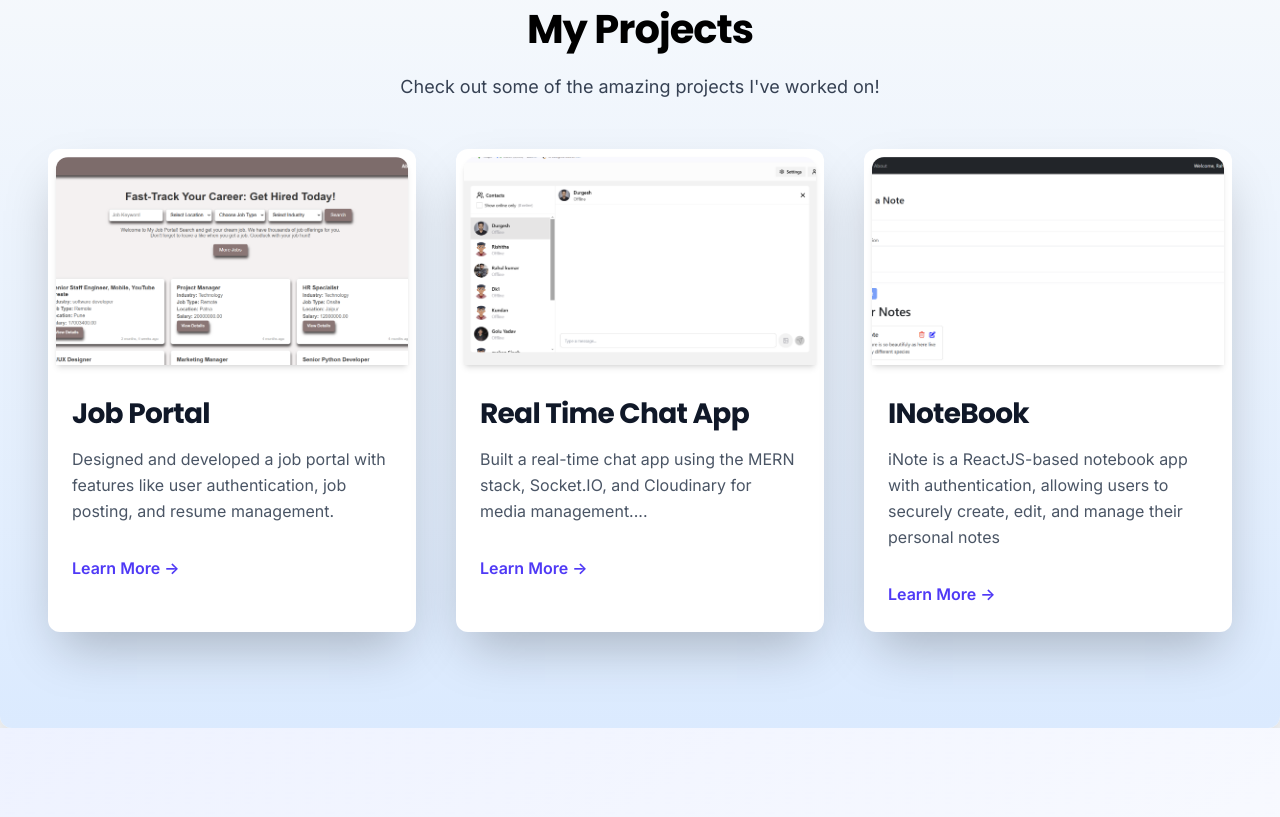
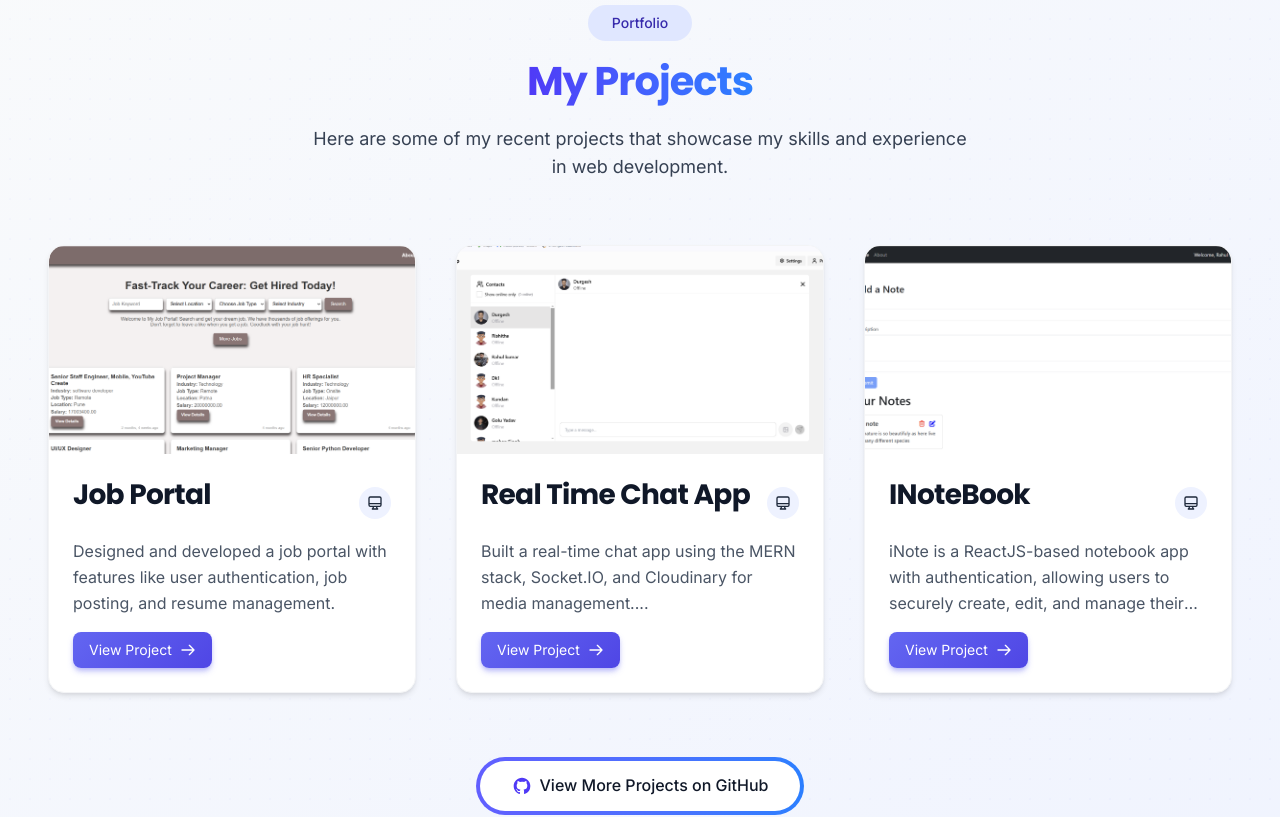
Before and after one commit to Rahuly1606/PortFolio, a React (Vite) app in the folder frontend/: page / in a window 1280 px wide. Shown: the part 1580-2397 px from the top of the page. Built offline with nearby package versions, Linux system fonts and the light colour scheme.

Commit message:
fixed project section

```diff
--- a/frontend/src/components/Footer.jsx
+++ b/frontend/src/components/Footer.jsx
@@ -132,10 +132,10 @@ const Footer = () => {
                   <div className="ml-4">
                     <h4 className="text-lg font-semibold text-gray-900">Email</h4>
                     <a
-                      href="mailto:rahulkumar.y1606@gmail.com"
+                      href="mailto:alexrahul1606@gmail.com"
                       className="text-gray-600 hover:text-indigo-600 transition-colors inline-flex items-center group/link"
                     >
-                      <span>rahulkumar.y1606@gmail.com</span>
+                      <span>alexrahul1606@gmail.com</span>
                       <svg
                         xmlns="http://www.w3.org/2000/svg"
                         className="h-4 w-4 ml-1 opacity-0 group-hover/link:opacity-100 transform -translate-x-2 group-hover/link:translate-x-0 transition-all duration-300"
--- a/frontend/src/components/MyProjects.jsx
+++ b/frontend/src/components/MyProjects.jsx
@@ -1,72 +1,186 @@
 import React from 'react';
 import { motion } from 'framer-motion';
+import { useInView } from 'react-intersection-observer';
 
-const MyProjects = ({ projects, projectsInView, projectsRef }) => {
+const MyProjects = ({ projects }) => {
+  const [ref, inView] = useInView({
+    triggerOnce: true,
+    threshold: 0.1,
+  });
+
+  // Animation variants
+  const containerVariants = {
+    hidden: { opacity: 0 },
+    visible: {
+      opacity: 1,
+      transition: {
+        staggerChildren: 0.2,
+        delayChildren: 0.3
+      }
+    }
+  };
+
+  const itemVariants = {
+    hidden: { y: 50, opacity: 0 },
+    visible: {
+      y: 0,
+      opacity: 1,
+      transition: {
+        type: "spring",
+        stiffness: 100,
+        damping: 12
+      }
+    }
+  };
+
   return (
     <motion.section
       id="projects"
-      className="bg-gradient-to-b from-white-50 to-blue-100 py-24 shadow-2xl rounded-xl"
-      initial={{ opacity: 0, y: 50 }}
-      animate={projectsInView ? 'visible' : 'hidden'}
-      variants={{
-        visible: { opacity: 1, y: 0, transition: { duration: 0.5, ease: "easeOut" } },
-        hidden: { opacity: 0, y: 50 },
-      }}
-      ref={projectsRef}
+      ref={ref}
+      className="relative py-24 overflow-hidden"
+      initial={{ opacity: 0 }}
+      animate={inView ? { opacity: 1 } : { opacity: 0 }}
+      transition={{ duration: 0.5 }}
     >
-      <div className="mx-auto max-w-7xl px-6 lg:px-12">
+      {/* Background elements */}
+      <div className="absolute inset-0 bg-gradient-to-br from-gray-50 to-indigo-50 opacity-80"></div>
+      <div className="absolute inset-0 bg-dot-pattern opacity-[0.15]"></div>
+
+      <div className="container mx-auto px-6 lg:px-12 relative z-10">
+        <motion.div
+          initial={{ opacity: 0, y: 20 }}
+          animate={inView ? { opacity: 1, y: 0 } : { opacity: 0, y: 20 }}
+          transition={{ duration: 0.7 }}
+          className="text-center mb-16"
+        >
+          <motion.div
+            initial={{ opacity: 0, scale: 0.9 }}
+            animate={inView ? { opacity: 1, scale: 1 } : { opacity: 0, scale: 0.9 }}
+            transition={{ duration: 0.5 }}
+            className="inline-block px-6 py-2 mb-4 rounded-full bg-indigo-100 text-indigo-800 font-medium text-sm"
+          >
+            Portfolio
+          </motion.div>
+
           <motion.h2
-          initial={{ opacity: 0, y: -50 }}
-          animate={{ opacity: 1, y: 0 }}
+            initial={{ opacity: 0, y: 20 }}
+            animate={inView ? { opacity: 1, y: 0 } : { opacity: 0, y: 20 }}
             transition={{ duration: 0.5, delay: 0.2 }}
-          className="text-center text-5xl font-extrabold text-black"
+            className="text-5xl font-extrabold mb-4"
           >
+            <span className="bg-clip-text text-transparent bg-gradient-to-r from-indigo-600 to-blue-500">
               My Projects
+            </span>
           </motion.h2>
+
           <motion.p
-          initial={{ opacity: 0 }}
-          animate={{ opacity: 1 }}
-          transition={{ duration: 0.5, delay: 0.4 }}
-          className="text-center text-lg text-gray-700 mt-4"
+            initial={{ opacity: 0, y: 20 }}
+            animate={inView ? { opacity: 1, y: 0 } : { opacity: 0, y: 20 }}
+            transition={{ duration: 0.5, delay: 0.3 }}
+            className="text-lg text-gray-700 max-w-2xl mx-auto"
           >
-          Check out some of the amazing projects I've worked on!
+            Here are some of my recent projects that showcase my skills and experience in web development.
           </motion.p>
+        </motion.div>
 
-        <div className="mt-12 grid grid-cols-1 gap-10 sm:grid-cols-2 lg:grid-cols-3">
-          {projects.map((project) => (
         <motion.div
-              key={project.name}
-              whileHover={{
-                scale: 1.05,
-                rotate: [0, 5, -5, 0],
-                boxShadow: "0px 15px 40px rgba(0, 0, 0, 0.25)",
-                transition: { duration: 0.3, ease: "easeInOut" }
-              }}
-              whileTap={{ scale: 0.95 }}
-              className="overflow-hidden rounded-xl bg-white shadow-2xl hover:shadow-3xl transition-all duration-300"
+          className="grid grid-cols-1 md:grid-cols-2 lg:grid-cols-3 gap-10"
+          variants={containerVariants}
+          initial="hidden"
+          animate={inView ? "visible" : "hidden"}
         >
-              <div className="p-2">
-                <motion.img
+          {projects.map((project, index) => (
+            <motion.div
+              key={index}
+              variants={itemVariants}
+              whileHover={{ y: -10, transition: { duration: 0.3 } }}
+              className="card group bg-white backdrop-blur-sm rounded-2xl overflow-hidden border border-gray-100 shadow-soft hover:shadow-glow transition-all duration-500"
+            >
+              <div className="relative overflow-hidden h-52">
+                <div className="absolute inset-0 bg-gradient-to-br from-indigo-600/20 to-blue-500/20 opacity-0 group-hover:opacity-100 transition-opacity duration-500 z-10"></div>
+                <img
                   src={project.image}
                   alt={project.name}
-                  className="h-52 w-full object-cover rounded-t-xl shadow-md"
-                  whileHover={{ scale: 1.1 }}
-                  transition={{ duration: 0.3, ease: "easeInOut" }}
+                  className="w-full h-full object-cover transition-transform duration-700 group-hover:scale-110"
                 />
+                <div className="absolute inset-0 bg-gradient-to-t from-black/70 via-black/30 to-transparent opacity-0 group-hover:opacity-100 transition-opacity duration-500 flex flex-col justify-end p-6 z-20">
+                  <div className="flex flex-wrap gap-2 mb-2 transform translate-y-4 opacity-0 group-hover:translate-y-0 group-hover:opacity-100 transition-all duration-500 delay-100">
+                    {project.technologies && project.technologies.map((tech, i) => (
+                      <span key={i} className="px-3 py-1 text-xs rounded-full bg-indigo-600/90 text-white backdrop-blur-sm">
+                        {tech}
+                      </span>
+                    ))}
+                  </div>
+                  <motion.a
+                    href={project.github || '#'}
+                    target="_blank"
+                    rel="noopener noreferrer"
+                    className="flex items-center gap-2 text-white w-fit transform translate-y-4 opacity-0 group-hover:translate-y-0 group-hover:opacity-100 transition-all duration-500 delay-200 hover:text-indigo-300"
+                    whileHover={{ x: 5 }}
+                  >
+                    <svg className="w-5 h-5" fill="currentColor" viewBox="0 0 24 24" aria-hidden="true">
+                      <path fillRule="evenodd" d="M12 2C6.477 2 2 6.484 2 12.017c0 4.425 2.865 8.18 6.839 9.504.5.092.682-.217.682-.483 0-.237-.008-.868-.013-1.703-2.782.605-3.369-1.343-3.369-1.343-.454-1.158-1.11-1.466-1.11-1.466-.908-.62.069-.608.069-.608 1.003.07 1.531 1.032 1.531 1.032.892 1.53 2.341 1.088 2.91.832.092-.647.35-1.088.636-1.338-2.22-.253-4.555-1.113-4.555-4.951 0-1.093.39-1.988 1.029-2.688-.103-.253-.446-1.272.098-2.65 0 0 .84-.27 2.75 1.026A9.564 9.564 0 0112 6.844c.85.004 1.705.115 2.504.337 1.909-1.296 2.747-1.027 2.747-1.027.546 1.379.202 2.398.1 2.651.64.7 1.028 1.595 1.028 2.688 0 3.848-2.339 4.695-4.566 4.943.359.309.678.92.678 1.855 0 1.338-.012 2.419-.012 2.747 0 .268.18.58.688.482A10.019 10.019 0 0022 12.017C22 6.484 17.522 2 12 2z" clipRule="evenodd" />
+                    </svg>
+                    View Code
+                  </motion.a>
+                </div>
               </div>
               <div className="p-6">
-                <h3 className="text-2xl font-bold text-gray-900">{project.name}</h3>
-                <p className="mt-2 text-gray-600 leading-relaxed">{project.description}</p>
-                <a
+                <div className="flex items-center justify-between mb-3">
+                  <h3 className="text-xl font-bold text-gray-900 group-hover:text-indigo-600 transition-colors duration-300">
+                    {project.name}
+                  </h3>
+                  <div className="w-8 h-8 rounded-full bg-indigo-50 flex items-center justify-center">
+                    <svg xmlns="http://www.w3.org/2000/svg" className="h-4 w-4" fill="none" viewBox="0 0 24 24" stroke="currentColor">
+                      <path strokeLinecap="round" strokeLinejoin="round" strokeWidth={2} d="M9.75 17L9 20l-1 1h8l-1-1-.75-3M3 13h18M5 17h14a2 2 0 002-2V5a2 2 0 00-2-2H5a2 2 0 00-2 2v10a2 2 0 002 2z" />
+                    </svg>
+                  </div>
+                </div>
+                <p className="text-gray-600 mb-6 line-clamp-3">{project.description}</p>
+                <div className="flex justify-between items-center">
+                  <motion.a
                     href={project.link}
-                  className="mt-4 inline-block text-md font-semibold text-indigo-600 hover:text-indigo-500 transition-all duration-300"
+                    target="_blank"
+                    rel="noopener noreferrer"
+                    className="btn-primary text-sm py-2 px-4 rounded-lg inline-flex items-center gap-2 group/btn"
+                    whileHover={{ scale: 1.03 }}
+                    whileTap={{ scale: 0.98 }}
                   >
-                  Learn More →
-                </a>
+                    <span>View Project</span>
+                    <svg xmlns="http://www.w3.org/2000/svg" className="h-4 w-4 transform group-hover/btn:translate-x-1 transition-transform duration-300" fill="none" viewBox="0 0 24 24" stroke="currentColor">
+                      <path strokeLinecap="round" strokeLinejoin="round" strokeWidth={2} d="M14 5l7 7m0 0l-7 7m7-7H3" />
+                    </svg>
+                  </motion.a>
+                </div>
               </div>
             </motion.div>
           ))}
-        </div>
+        </motion.div>
+
+        <motion.div
+          initial={{ opacity: 0, y: 20 }}
+          animate={inView ? { opacity: 1, y: 0 } : { opacity: 0, y: 20 }}
+          transition={{ duration: 0.5, delay: 0.6 }}
+          className="text-center mt-16"
+        >
+          <motion.div
+            className="inline-block p-1 rounded-full bg-gradient-to-r from-indigo-500 to-blue-500"
+            whileHover={{ scale: 1.05, boxShadow: "0 10px 25px -5px rgba(99, 102, 241, 0.4)" }}
+            whileTap={{ scale: 0.95 }}
+          >
+            <a
+              href="https://github.com/Rahuly1606"
+              target="_blank"
+              rel="noopener noreferrer"
+              className="flex items-center gap-2 px-8 py-3 rounded-full bg-white hover:bg-opacity-90 transition-all duration-300"
+            >
+              <svg className="w-5 h-5 text-indigo-600" fill="currentColor" viewBox="0 0 24 24" aria-hidden="true">
+                <path fillRule="evenodd" d="M12 2C6.477 2 2 6.484 2 12.017c0 4.425 2.865 8.18 6.839 9.504.5.092.682-.217.682-.483 0-.237-.008-.868-.013-1.703-2.782.605-3.369-1.343-3.369-1.343-.454-1.158-1.11-1.466-1.11-1.466-.908-.62.069-.608.069-.608 1.003.07 1.531 1.032 1.531 1.032.892 1.53 2.341 1.088 2.91.832.092-.647.35-1.088.636-1.338-2.22-.253-4.555-1.113-4.555-4.951 0-1.093.39-1.988 1.029-2.688-.103-.253-.446-1.272.098-2.65 0 0 .84-.27 2.75 1.026A9.564 9.564 0 0112 6.844c.85.004 1.705.115 2.504.337 1.909-1.296 2.747-1.027 2.747-1.027.546 1.379.202 2.398.1 2.651.64.7 1.028 1.595 1.028 2.688 0 3.848-2.339 4.695-4.566 4.943.359.309.678.92.678 1.855 0 1.338-.012 2.419-.012 2.747 0 .268.18.58.688.482A10.019 10.019 0 0022 12.017C22 6.484 17.522 2 12 2z" clipRule="evenodd" />
+              </svg>
+              <span className="font-medium text-gray-900">View More Projects on GitHub</span>
+            </a>
+          </motion.div>
+        </motion.div>
       </div>
     </motion.section>
   );
```
Lines whose indentation alone changed are shown as unchanged.
